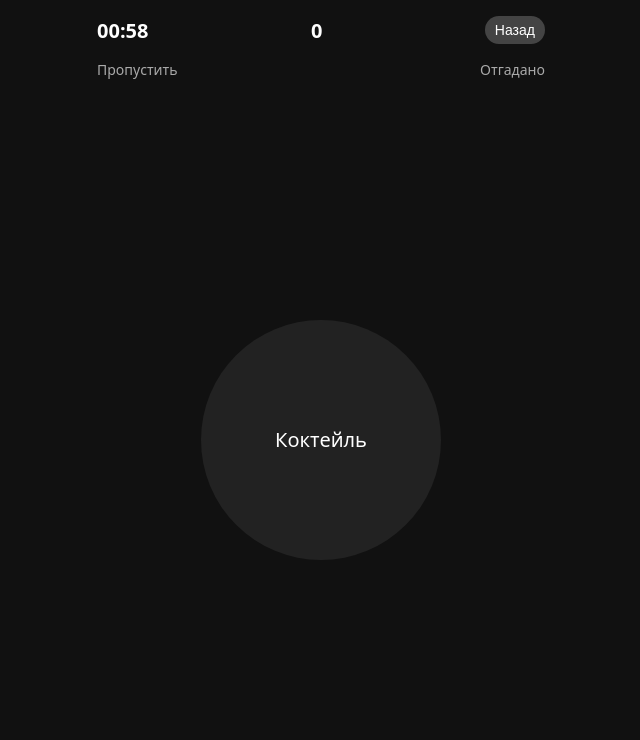
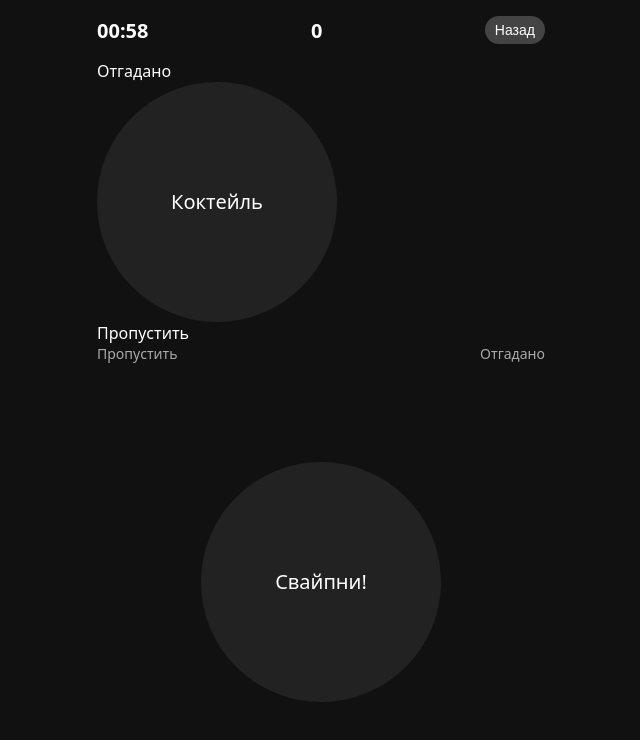
Before and after one commit to Delgone/stopaiosanka, a plain HTML site: page index.html in a window 1280 px wide. Both pictures are taken after a click on the button "Начать". Shown: the whole page, without its empty margins (319-959 px from the left). Drawn offline with Linux system fonts and the light colour scheme.

Commit message:
Update index.html

```diff
--- a/index.html
+++ b/index.html
@@ -21,6 +21,15 @@
       <div id="score">0</div>
       <button id="back-btn" class="small-btn">Назад</button>
     </div>
+  <div id="center-wrap">
+    <div id="status-top" class="status-text">Отгадано</div>
+
+    <div id="word-circle">
+      <span id="word">Слово</span>
+    </div>
+
+    <div id="status-bottom" class="status-text">Пропустить</div>
+  </div>
 
     <div id="labels">
       <span id="label-pass">Пропустить</span>
```
